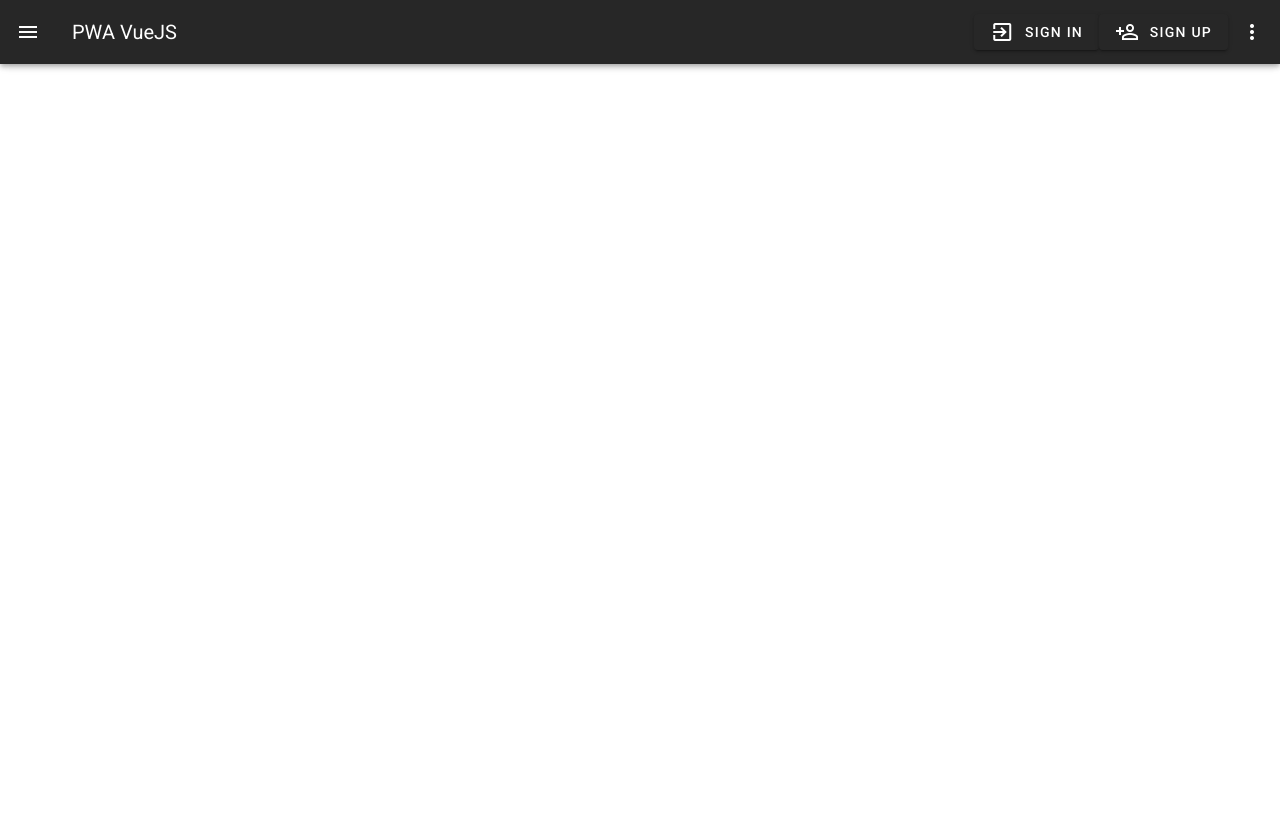
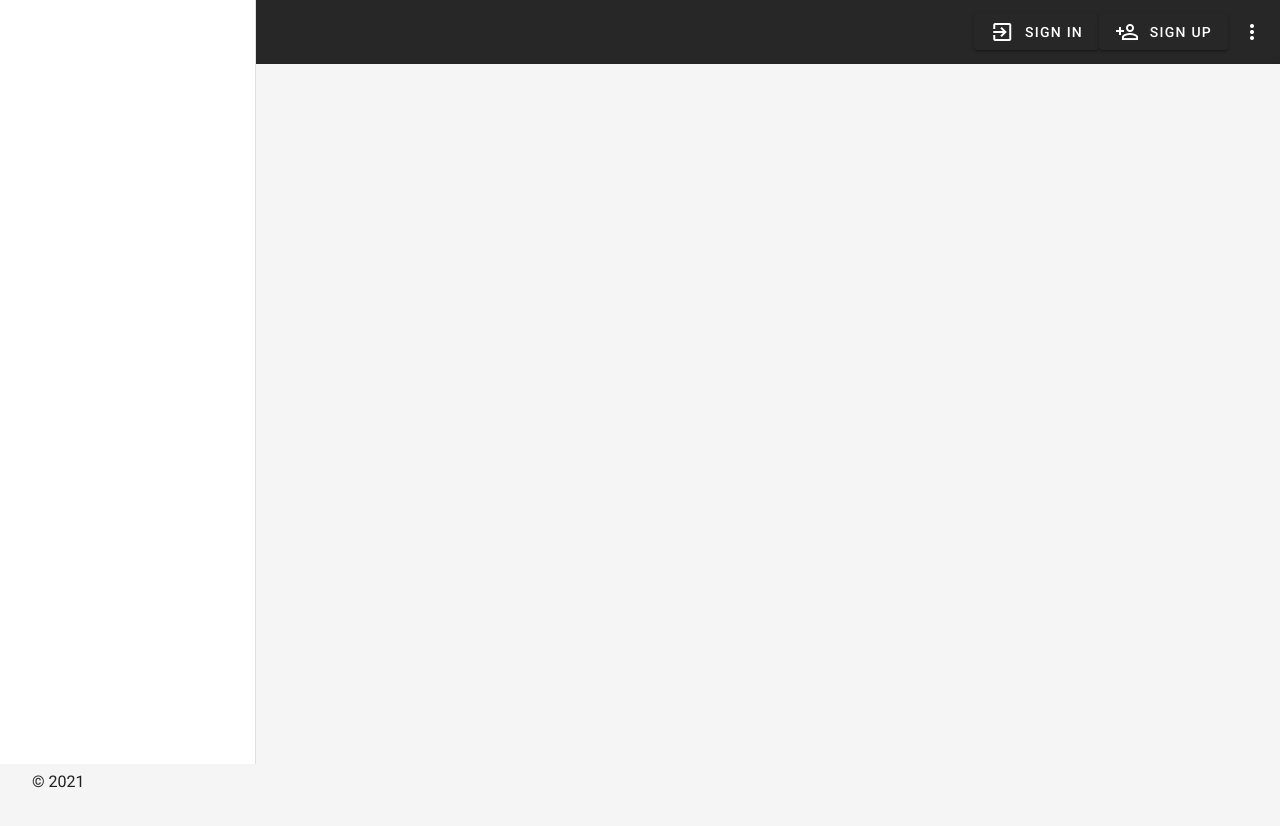
Before and after one commit to alexandersms/pwa-vuejs, a Vue app: page /dashboard in a window 1280 px wide. Shown: the top 826 px of the page. Before the commit the page ends 800 px from the top, so only its background shows below. Built offline with nearby package versions, Linux system fonts and the light colour scheme.

Commit message:
create dashboard page

```diff
--- a/src/components/core/AppHeader.vue
+++ b/src/components/core/AppHeader.vue
@@ -12,7 +12,7 @@
         &nbsp; Sign In
       </v-btn>
 
-      <v-btn flat>
+      <v-btn :to="{ name: 'Register' }" flat>
         <v-icon>mdi-account-plus-outline</v-icon>
         &nbsp; Sign Up
       </v-btn>
--- a/src/components/home/FrmSignIn.vue
+++ b/src/components/home/FrmSignIn.vue
@@ -37,3 +37,31 @@
     </v-content>
   </v-app>
 </template>
+
+<script>
+export default {
+  data() {
+    return {
+      items: ["Teacher", "Student"],
+      value: null,
+    };
+  },
+  watch: {
+    search(val) {
+      val && val !== this.select && this.querySelections(val);
+    },
+  },
+  methods: {
+    querySelections(v) {
+      this.loading = true;
+      // Simulated ajax query
+      setTimeout(() => {
+        this.items = this.states.filter((e) => {
+          return (e || "").toLowerCase().indexOf((v || "").toLowerCase()) > -1;
+        });
+        this.loading = false;
+      }, 500);
+    },
+  },
+};
+</script>
--- a/src/router/index.js
+++ b/src/router/index.js
@@ -20,6 +20,11 @@ const routes = [
     name: "Register",
     component: () => import("../views/Register.vue"),
   },
+  {
+    path: "/dashboard",
+    name: "Dashboard",
+    component: () => import("../views/Dashboard/index.vue"),
+  },
 ];
 
 const router = new VueRouter({
--- /dev/null
+++ b/src/views/Dashboard/index.vue
@@ -0,0 +1,47 @@
+<template>
+  <div id="app">
+    <v-app id="inspire">
+      <v-app id="sandbox">
+        <v-navigation-drawer
+          v-model="primaryDrawer.model"
+          :clipped="primaryDrawer.clipped"
+          :floating="primaryDrawer.floating"
+          :mini-variant="primaryDrawer.mini"
+          :permanent="primaryDrawer.type === 'permanent'"
+          :temporary="primaryDrawer.type === 'temporary'"
+          app
+          overflow
+        ></v-navigation-drawer>
+
+        <v-app-bar> </v-app-bar>
+
+        <v-footer :inset="footer.inset" app>
+          <span class="px-4">&copy; {{ new Date().getFullYear() }}</span>
+        </v-footer>
+      </v-app>
+    </v-app>
+  </div>
+</template>
+
+<script>
+export default {
+  name: "Dashboard",
+  data() {
+    return {
+      drawers: ["Default (no property)", "Permanent", "Temporary"],
+      primaryDrawer: {
+        model: null,
+        type: "default (no property",
+        clipped: false,
+        floating: false,
+        mini: false,
+      },
+      footer: {
+        inset: false,
+      },
+    };
+  },
+};
+</script>
+
+<style scoped></style>
--- a/src/views/Register.vue
+++ b/src/views/Register.vue
@@ -49,6 +49,14 @@
                     label="Confirm Password"
                     type="password"
                   ></v-text-field>
+
+                  <v-autocomplete
+                    v-model="value"
+                    :items="items"
+                    dense
+                    filled
+                    label="Select your status"
+                  ></v-autocomplete>
                 </v-form>
               </v-card-text>
               <v-card-actions>
@@ -62,3 +70,14 @@
     </v-content>
   </v-app>
 </template>
+
+<script>
+export default {
+  data() {
+    return {
+      items: ["Teacher", "Student"],
+      value: null,
+    };
+  },
+};
+</script>
```
